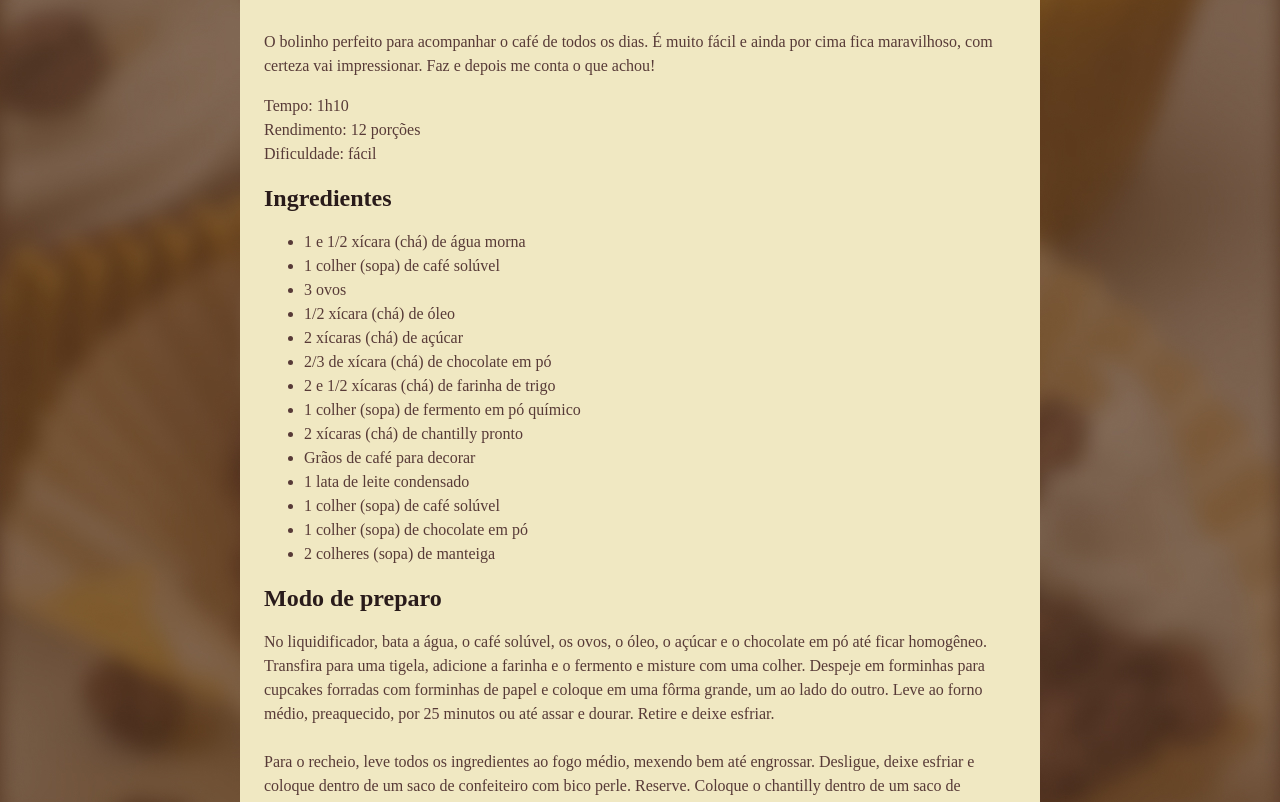
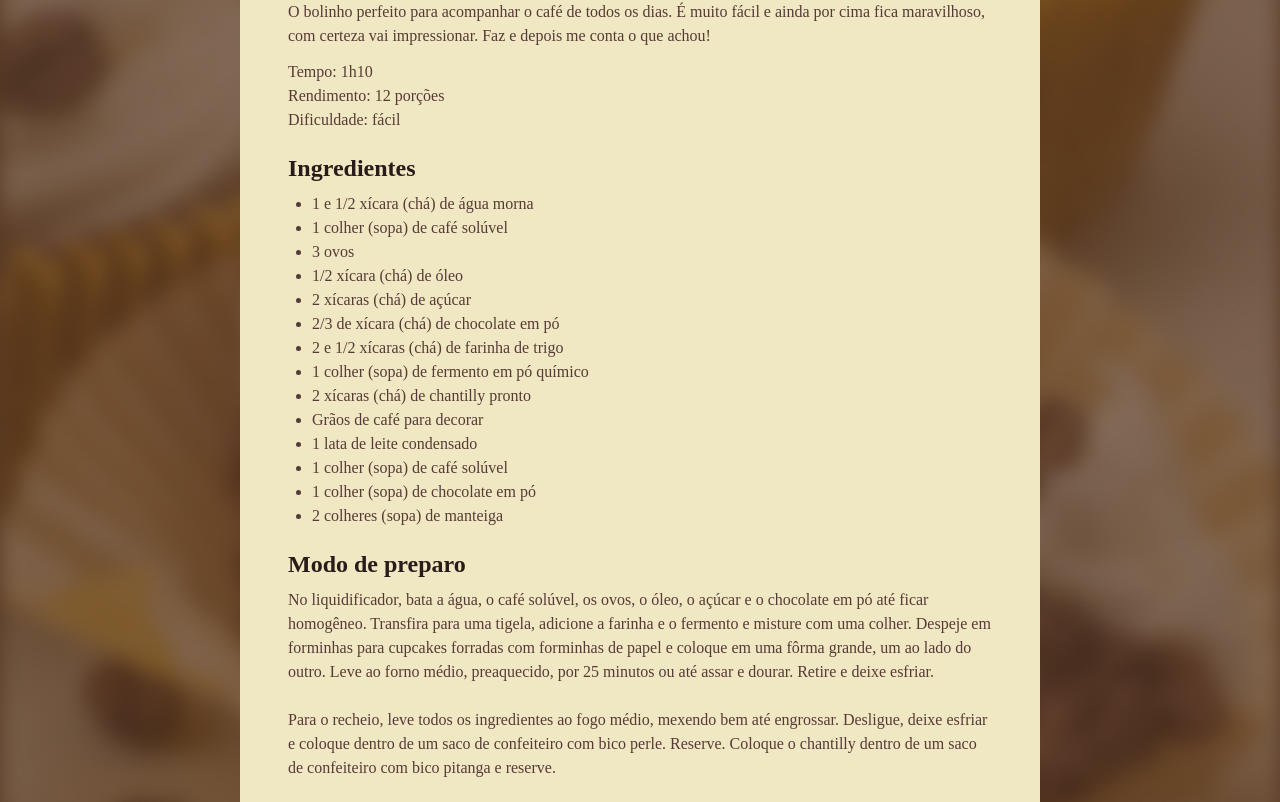
Before and after one commit to icarofurlaneto/receita-pagina, a plain HTML site: page index.html in a window 1280 px wide. Shown: the part 571-1373 px from the top of the page. Drawn offline with Linux system fonts and the light colour scheme; a web font is replaced by a local one.

Commit message:
personalizando espaços

```diff
--- a/style.css
+++ b/style.css
@@ -1,3 +1,8 @@
+* {
+    margin: 0;
+    padding: 0;
+}
+
 :root {
   font-family: "Alice", serif;
   line-height: 150%;
@@ -22,6 +27,18 @@ img {
   border-radius: 16px;
 }
 
+main {
+    padding: 24px;
+}
+
+section + section {
+    margin-top: 24px;
+}
+
+#about p + p {
+    margin-top: 12px;
+}
+
 h1 {
   line-height: 140%;
   font-size: 40px;
@@ -29,9 +46,15 @@ h1 {
 
 h2 {
   font-size: 24px;
+
 }
 
 h1,
 h2 {
   color: #291b1a;
+  margin-bottom: 12px;
 }
+
+ul {
+    padding-left: 24px;
+}
```
